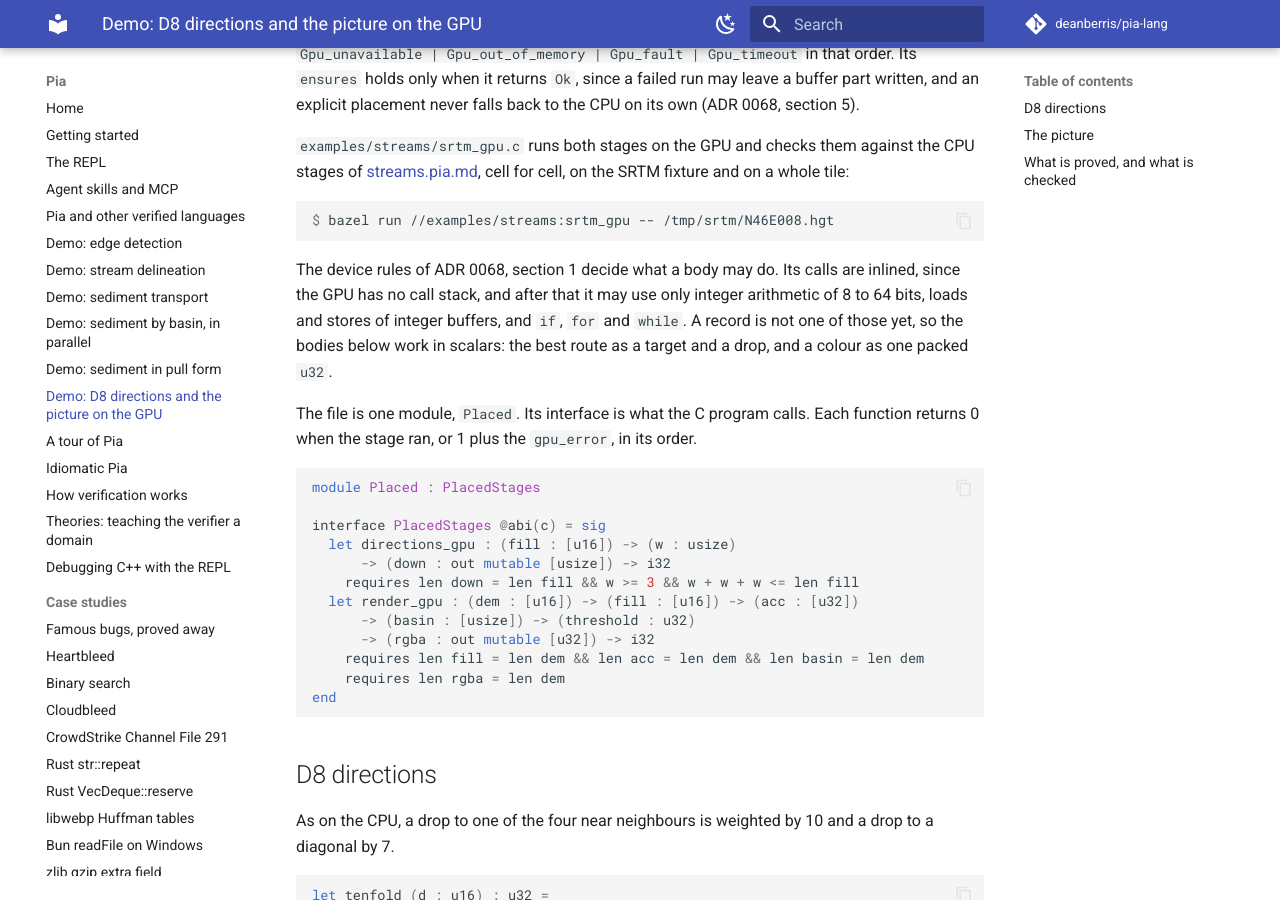
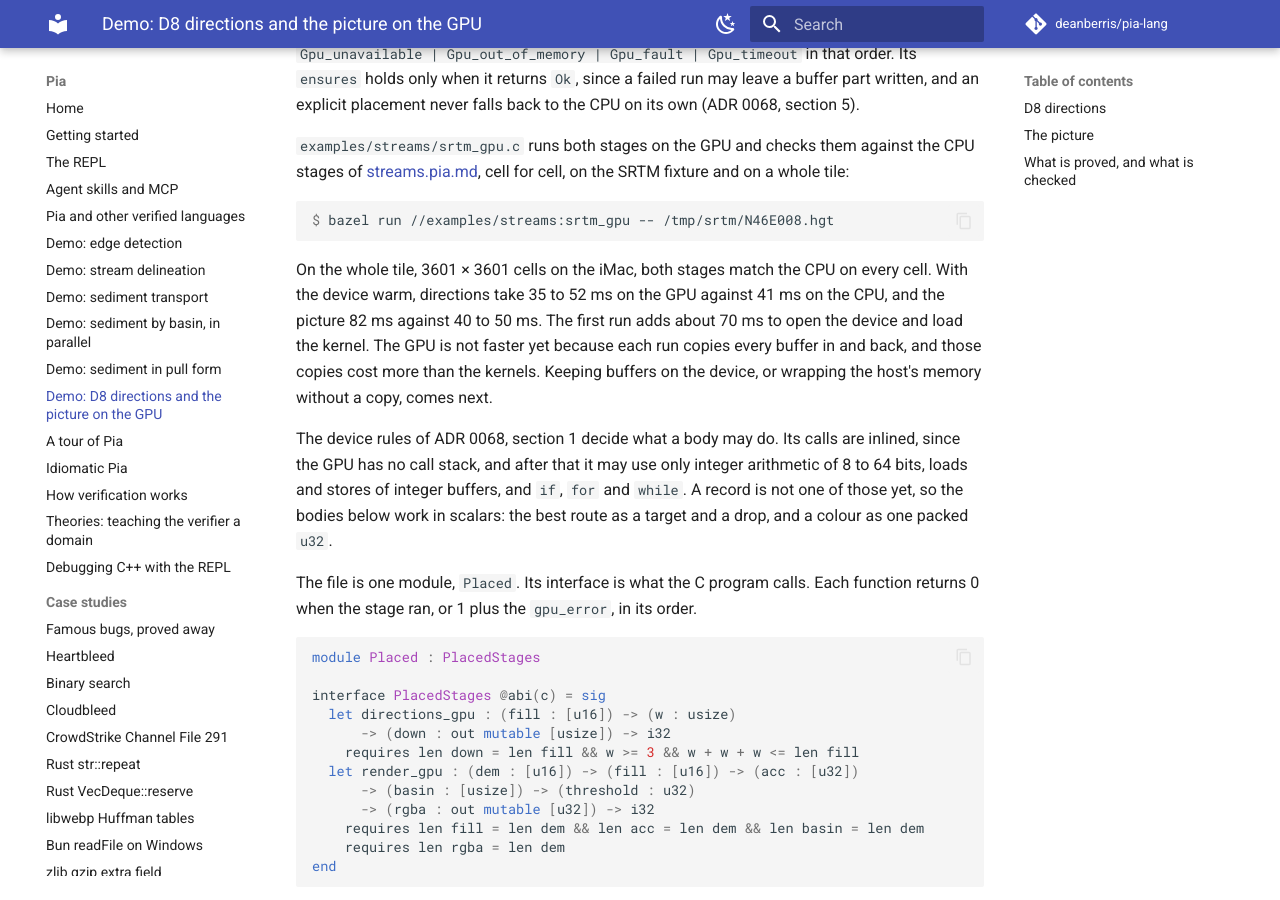
Before and after one commit to deanberris/pia-lang, an MkDocs documentation site: the page built from docs/placed.pia.md, in a window 1280 px wide and 900 px high, scrolled down 427 px. Built offline with MkDocs 1.6.1 and Material for MkDocs 9.7.7, drawn with Linux system fonts in a browser that asks for light colours; comment, search, counter and statistics services are not loaded.

Commit message:
ADR 0068 step 3: results on the full tile
Both placed stages match the CPU on every cell of N46E008. Record the
timings, and that the per-run copies dominate them.

Co-Authored-By: Claude Opus 5.5 <noreply@anthropic.com>
Claude-Session: https://claude.ai/code/session_01SkMSau8GYchC8LfRm5uTAt

````diff
--- a/docs/placed.pia.md
+++ b/docs/placed.pia.md
@@ -28,6 +28,14 @@ on the SRTM fixture and on a whole tile:
 ```console
 $ bazel run //examples/streams:srtm_gpu -- /tmp/srtm/N46E008.hgt
 ```
+
+On the whole tile, 3601 × 3601 cells on the iMac, both stages match
+the CPU on every cell. With the device warm, directions take 35 to 52 ms
+on the GPU against 41 ms on the CPU, and the picture 82 ms against 40 to
+50 ms. The first run adds about 70 ms to open the device and load the
+kernel. The GPU is not faster yet because each run copies every buffer in
+and back, and those copies cost more than the kernels. Keeping buffers on
+the device, or wrapping the host's memory without a copy, comes next.
 
 The device rules of ADR 0068, section 1 decide what a body may do. Its
 calls are inlined, since the GPU has no call stack, and after that it may
````
Also changed, not shown: docs/adr/0068-gpu-compute-through-spirv-and-metal.md (+1 -0 lines).
